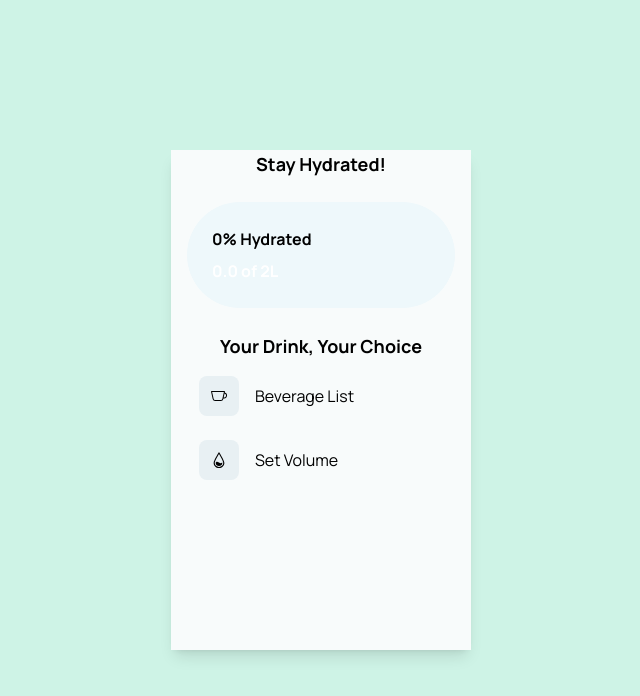
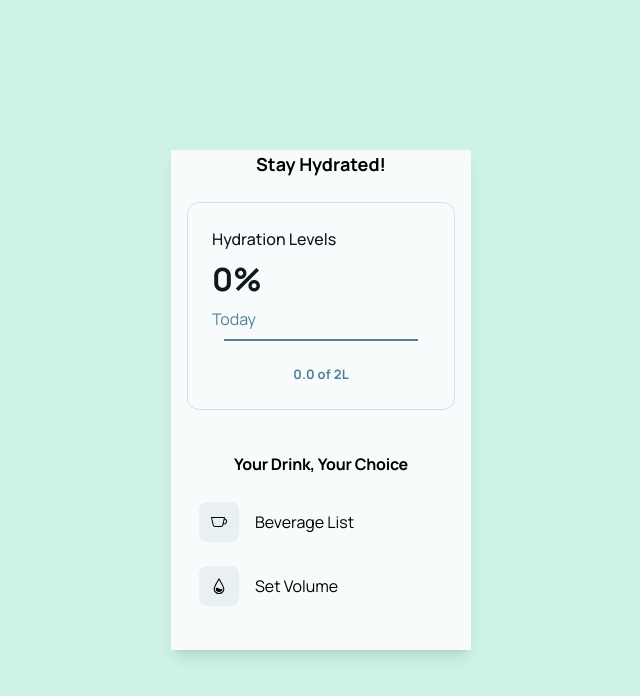
Before and after one commit to seanverano/reboost, a React (Vite) app: page / in a window 1280 px wide. Shown: the top 696 px of the page, without its empty margins (319-959 px from the left). Built offline with nearby package versions, Linux system fonts and the light colour scheme.

Commit message:
Update hydration progress bar styling

```diff
--- a/src/components/drink_features/DrinkModal.jsx
+++ b/src/components/drink_features/DrinkModal.jsx
@@ -10,7 +10,7 @@ const DrinkModal = ({ show, onClose, children }) => {
           className="absolute top-2 right-4 w-12 h-12 bg-[#000000] rounded-full flex justify-center items-center"
           onClick={onClose}
         >
-          <IoClose className="text-[#ffffff] text-lg" />
+          <IoClose className="text-[#F9FBFA] text-lg" />
         </button>
         {children}
       </div>
--- a/src/components/drink_features/DrinkModalButton.jsx
+++ b/src/components/drink_features/DrinkModalButton.jsx
@@ -1,24 +1,19 @@
 import React from "react";
-import { IoMdAddCircle } from "react-icons/io";
+import { IoMdAdd } from "react-icons/io";
 import { RiDeleteBin6Line } from "react-icons/ri";
 
-const DrinkModalButton = ({
-  handleAdd,
-  handleDelete,
-  addLabel = "Add",
-  deleteLabel = "Delete",
-}) => {
+const DrinkModalButton = ({ handleAdd, handleDelete }) => {
   return (
     <div className="flex flex-row space-x-3">
       <button
         onClick={handleAdd}
-        className="text-base text-center bg-[#55BCD8] text-[#ffffff] px-4 py-2 rounded-lg hover:bg-[#4DA3B5]"
+        className="text-base text-center bg-[#1CABE3] text-[#F9FBFA] px-4 py-2 rounded-lg hover:bg-[#4DA3B5]"
       >
-        <IoMdAddCircle />
+        <IoMdAdd />
       </button>
       <button
         onClick={handleDelete}
-        className="text-base text-center  bg-[#55BCD8] text-[#ffffff] px-4 py-2 rounded-lg hover:bg-[#4DA3B5]"
+        className="text-base text-center  bg-[#1CABE3] text-[#F9FBFA] px-4 py-2 rounded-lg hover:bg-[#4DA3B5]"
       >
         <RiDeleteBin6Line />
       </button>
--- a/src/components/drink_features/DrinkType.jsx
+++ b/src/components/drink_features/DrinkType.jsx
@@ -41,18 +41,20 @@ const DrinkType = () => {
       <div className="flex items-center gap-4 px-4 h-14 w-full">
         <div
           onClick={openModal}
-          className="text-[#000000] flex items-center justify-center rounded-lg bg-[#e8f0f3] size-10 cursor-pointer transition-transform duration-200 active:translate-y-1"
+          className="text-[#000000] text-base flex items-center justify-center rounded-lg bg-[#e8f0f3] size-10 cursor-pointer transition-transform duration-200 active:translate-y-1"
         >
           <BsCup />
         </div>
-        <p className="text-[#000000] text-base font-normal">Beverage List</p>
+        <p className="text-[#000000] text-base font-normal leading-normal">
+          Beverage List
+        </p>
       </div>
       <DrinkModal show={showModal} onClose={closeModal}>
         <div className="flex flex-col justify-center py-4 items-center font-manrope font-medium bg-[#EEF8FB] rounded-lg">
           {drinks.map((drink, index) => (
             <div
               key={index}
-              className="text-sm flex flex-row items-center justify-center mb-2 px-6 py-2 rounded-lg w-[125px] text-[#55BCD8] hover:bg-[#CFECF4]"
+              className="text-sm flex flex-row items-center justify-center mb-2 px-6 py-2 rounded-lg w-[125px] text-[#1CABE3] hover:bg-[#CFECF4]"
             >
               <span className="mr-2">{drink.icon}</span> {drink.name}
             </div>
@@ -62,7 +64,7 @@ const DrinkType = () => {
             value={newDrink}
             onChange={(e) => setNewDrink(e.target.value)}
             placeholder="Enter new beverage"
-            className="italic text-[#000000] text-xs text-center mt-4 mb-3 p-2 border border-[#CFECF4] rounded-full w-[175px] focus:outline-none focus:ring-1 focus:ring-[#55BCD8]"
+            className="italic text-[#000000] text-xs text-center mt-4 mb-3 p-2 border border-[#CFECF4] rounded-full w-[175px] focus:outline-none focus:ring-1 focus:ring-[#1CABE3]"
           />
           <DrinkModalButton
             handleAdd={handleAddDrink}
--- a/src/components/drink_features/DrinkVolume.jsx
+++ b/src/components/drink_features/DrinkVolume.jsx
@@ -36,11 +36,13 @@ const DrinkVolume = () => {
       <div className="flex items-center gap-4 px-4 h-14 w-full">
         <div
           onClick={openModal}
-          className="text-[#000000] flex items-center justify-center rounded-lg bg-[#e8f0f3] size-10 cursor-pointer transition-transform duration-200 active:translate-y-1"
+          className="text-[#000000] text-base flex items-center justify-center rounded-lg bg-[#e8f0f3] size-10 cursor-pointer transition-transform duration-200 active:translate-y-1"
         >
           <SiRainmeter />
         </div>
-        <p className="text-[#000000] text-base font-normal">Set Volume</p>
+        <p className="text-[#000000] text-base font-normal leading-normal">
+          Set Volume
+        </p>
       </div>
 
       <DrinkModal show={showModal} onClose={closeModal}>
@@ -48,7 +50,7 @@ const DrinkVolume = () => {
           {volumes.map((volume, index) => (
             <div
               key={index}
-              className="text-sm flex flex-row items-center justify-center mb-2 px-6 py-2 rounded-lg w-[125px] text-[#55BCD8] hover:bg-[#CFECF4]"
+              className="text-sm flex flex-row items-center justify-center mb-2 px-6 py-2 rounded-lg w-[125px] text-[#1CABE3] hover:bg-[#CFECF4]"
             >
               <span className="mr-2">{volume.icon}</span>{" "}
               <span>{volume.name} ml</span>
@@ -59,7 +61,7 @@ const DrinkVolume = () => {
             value={newVolume}
             onChange={(e) => setNewVolume(e.target.value)}
             placeholder="Enter new volume (in ml)"
-            className="italic text-[#F0F0F0] text-xs text-center mt-4 mb-3 p-2 border border-[#CFECF4] rounded-full w-[175px] focus:outline-none focus:ring-1 focus:ring-[#55BCD8]"
+            className="italic text-[#000000] text-xs text-center mt-4 mb-3 p-2 border border-[#CFECF4] rounded-full w-[175px] focus:outline-none focus:ring-1 focus:ring-[#1CABE3]"
             min="0"
           />
           <DrinkModalButton
--- a/src/pages/DrinkPage.jsx
+++ b/src/pages/DrinkPage.jsx
@@ -8,13 +8,26 @@ const DrinkPage = () => {
     <>
       <div className="font-manrope flex flex-col h-full w-[300px] h-[500px] bg-[#F8FBFB]">
         <h1 className="text-center font-bold text-lg">Stay Hydrated!</h1>
-        <div className="flex px-4 py-6 justify-center items-center">
-          <div className="flex flex-1 flex-col gap-2 rounded-full border border-transparent p-6 bg-[#EEF8FB]">
-            <p className="text-[#000000] font-bold">0% Hydrated</p>
-            <p className="text-[#ffffff] font-bold">0.0 of 2L</p>
+        <div className="flex flex-wrap gap-4 px-4 py-6">
+          <div className="flex w-72 flex-1 flex-col gap-2 rounded-xl border border-[#d0e0e6] p-6">
+            <p className="text-[#0e171b] text-base font-medium leading-normal">
+              Hydration Levels
+            </p>
+            <p className="text-[#0e171b] tracking-light text-[32px] font-bold leading-tight truncate">
+              0%
+            </p>
+            <p className="text-[#4f8296] text-base font-normal leading-normal">
+              Today
+            </p>
+            <div className="grid grid-flow-col gap-6 grid-rows-[1fr_auto] items-end justify-items-center px-3">
+              <div className="border-[#4f8296] bg-[#e8f0f3] border-t-2 w-full"></div>
+              <p className="text-[#4f8296] text-[13px] font-bold leading-normal tracking-[0.015em]">
+                0.0 of 2L
+              </p>
+            </div>
           </div>
         </div>
-        <h1 className="text-center font-bold text-lg mb-2">
+        <h1 className="text-center font-bold text-[lg] mb-2 leading-tight tracking-[-0.015em] px-4 pb-3 pt-5">
           Your Drink, Your Choice
         </h1>
         <div className="flex flex-row">
```
